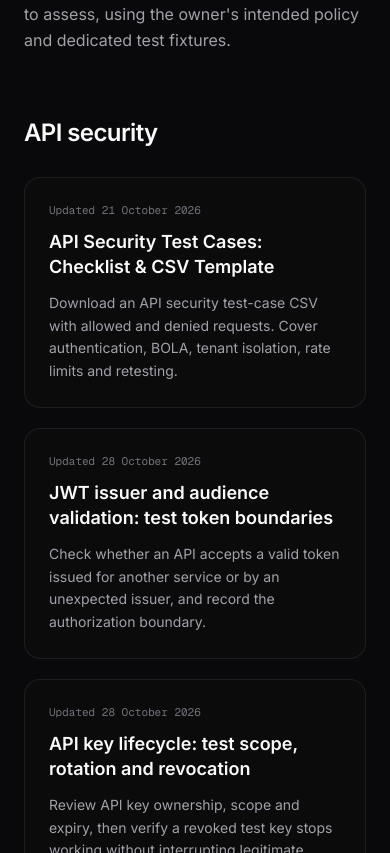
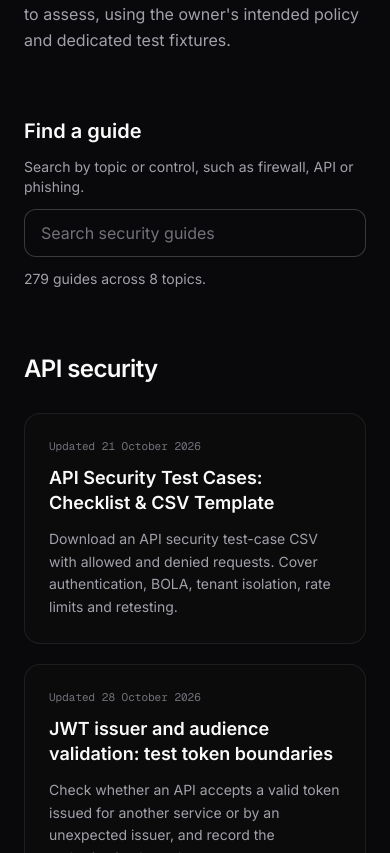
Before and after one commit to 4ryanwaliaa/BugSnaps, a Next.js app: page /guides in a window 390 px wide. Shown: the part 1205-2058 px from the top of the page. Built offline with nearby package versions, Linux system fonts and the light colour scheme; no server answers.

Commit message:
Improve security guide discovery

```diff
--- a/app/guides/page.tsx
+++ b/app/guides/page.tsx
@@ -3,6 +3,7 @@ import Link from "@/components/site/content-link";
 import { JsonLd, PageHeader, Section, SiteShell } from "@/components/site/page-parts";
 import { SECURITY_GUIDES, SECURITY_GUIDE_CATEGORIES, guidePath } from "@/lib/security-guides";
 import { absoluteUrl, pageMetadata } from "@/lib/site";
+import { GuideDirectory } from "@/components/site/guide-directory";
 
 export const metadata: Metadata = pageMetadata({
   title: "Security Testing Guides and Practical Checklists",
@@ -59,24 +60,7 @@ export default function SecurityGuidesIndex() {
           </p>
         </div>
       </Section>
-      {SECURITY_GUIDE_CATEGORIES.map((category) => (
-        <Section key={category} id={categoryId(category)} labelledBy={`${categoryId(category)}-title`}>
-          <h2 id={`${categoryId(category)}-title`} className="text-2xl font-semibold tracking-tight">{category}</h2>
-          <ul className="mt-7 grid gap-5 md:grid-cols-2 lg:grid-cols-3">
-            {SECURITY_GUIDES.filter((guide) => guide.category === category).map((guide) => (
-              <li key={guide.slug} className="rounded-2xl border border-white/[0.08] bg-surface/30 p-6">
-                <article>
-                  <p className="font-mono text-[11px] text-muted-2">Updated <time dateTime={guide.updated}>{new Date(`${guide.updated}T00:00:00Z`).toLocaleDateString("en-GB", { day: "numeric", month: "long", year: "numeric", timeZone: "UTC" })}</time></p>
-                  <h3 className="mt-3 text-lg font-semibold leading-snug">
-                    <Link href={guidePath(guide.slug)} className="hover:text-accent">{guide.title}</Link>
-                  </h3>
-                  <p className="mt-3 text-sm leading-relaxed text-muted">{guide.description}</p>
-                </article>
-              </li>
-            ))}
-          </ul>
-        </Section>
-      ))}
+      <GuideDirectory categories={SECURITY_GUIDE_CATEGORIES} guides={SECURITY_GUIDES.map(({ slug, title, description, category, updated }) => ({ slug, title, description, category, updated }))} />
       <Section labelledBy="guide-next-title" className="border-t border-white/[0.06]">
         <h2 id="guide-next-title" className="text-2xl font-semibold tracking-tight">Compare coverage before choosing a tool.</h2>
         <p className="mt-4 max-w-2xl leading-relaxed text-muted">
--- /dev/null
+++ b/branding/seo/backlink-prospects-2026-10-29.md
@@ -0,0 +1,30 @@
+# BugSnaps backlink prospects — 29 October 2026
+
+Status: **research and drafts only; no third-party submissions sent**. A listing is subject to the maintainer's review, and a link does not guarantee search ranking or indexing. Recheck each target and its current rules before submitting. Disclose that BugSnaps owns the proposed tools.
+
+## 1. Awesome Cyber Security — PhishLens
+
+- Target: [Secure web application tools](https://github.com/okhosting/awesome-cyber-security#secure-web-application-tools). The list includes browser-based utilities and invites fork-and-PR contributions in its [contribution section](https://github.com/okhosting/awesome-cyber-security#contributions-welcome). Its default branch was last pushed on 27 October 2026. Confirm the category remains appropriate and search existing submissions before proposing.
+- Proposed entry: `[PhishLens](https://bugsnaps.in/phishing-detector) - Browser-based URL inspection for suspicious-link review, with optional domain and DNS context checks. URL patterns and provider signals do not establish that a link is safe.`
+- Fit and limits: This is a direct link to the public tool, subject to the curator's acceptance. The initial URL review is local; optional external checks run only when selected. Do not claim the tool visits pages, follows redirects or proves domain ownership.
+- Status: **Unsent; not listed.**
+
+## 2. Awesome Cybersecurity Blue Team — EndpointRadar
+
+- Target: [Windows-based defenses](https://github.com/fabacab/awesome-cybersecurity-blueteam#windows-based-defenses). This collection favors free software and accepts contributions. Its [rules](https://github.com/fabacab/awesome-cybersecurity-blueteam/blob/main/CONTRIBUTING.md) ask contributors to search prior suggestions, use one suggestion per PR, add it at the end of the relevant category, and provide a useful title and repository link in the commit message.
+- Proposed entry: `[EndpointRadar](https://github.com/4ryanwalia/EndpointRadar) - Read-only Windows endpoint posture scanner for reviewing antivirus, firewall, patch inventory, listening ports, services and installed software.`
+- Fit and limits: The public project is MIT licensed and supports point-in-time reviews; it is not an EDR, continuous monitor or remediation product. This list links the GitHub project, so any referral to BugSnaps would be indirect through its README. The repository's last default-branch push was in 2024 and it had 81 open PRs when checked; a response may be slow.
+- Status: **Unsent; not listed.**
+
+## 3. Awesome Cyber Security Tools — EndpointRadar
+
+- Target: [Active information gathering](https://github.com/0xh3xa/awesome-cyber-security-tools#active-information-gathering). The [contribution guidelines](https://github.com/0xh3xa/awesome-cyber-security-tools/blob/master/CONTRIBUTING.md) request duplicate checks, one suggestion per PR, an informative description ending with a period, and alphabetical placement. Confirm with the maintainer that endpoint posture and network discovery belong in this category.
+- Proposed entry: `[EndpointRadar](https://github.com/4ryanwalia/EndpointRadar) - Windows endpoint posture scanner with authorized network discovery and exposure review.`
+- Fit and limits: The GitHub project describes local posture scanning and separate network-discovery modes. The list normally links to a project repository; this would be an indirect, not a direct, BugSnaps link. No `EndpointRadar` issue or PR appeared in GitHub search for this repository when checked.
+- Status: **Unsent; not listed.**
+
+## Link already added
+
+The user-owned [EndpointRadar README](https://github.com/4ryanwalia/EndpointRadar/blob/main/README.md) links to the [BugSnaps report workspace](https://bugsnaps.in/endpointradar). The destination returned HTTP 200 when checked. This is a self-owned referral, not an independent editorial endorsement; ranking credit is not established. Commit: `9b0e4cd8f2a39eb8981e2c66ed43094ce22aa144`.
+
+Follow [Google's link-spam policy](https://developers.google.com/search/docs/essentials/spam-policies#link-spam): avoid automated link creation, excessive reciprocal links, and paid links that pass ranking credit.
--- /dev/null
+++ b/components/site/guide-directory.tsx
@@ -0,0 +1,64 @@
+"use client";
+
+import { useId, useState } from "react";
+import Link from "@/components/site/content-link";
+import { Section } from "@/components/site/page-parts";
+import type { SecurityGuideCategory } from "@/lib/security-guides";
+
+type GuideCard = {
+  slug: string;
+  title: string;
+  description: string;
+  category: SecurityGuideCategory;
+  updated: string;
+};
+
+const categoryId = (category: string) => category.toLowerCase().replaceAll(" ", "-");
+
+export function GuideDirectory({ guides, categories }: { guides: GuideCard[]; categories: SecurityGuideCategory[] }) {
+  const [query, setQuery] = useState("");
+  const fieldId = useId();
+  const words = query.toLowerCase().trim().split(/\s+/).filter(Boolean);
+  const matches = (guide: GuideCard) => {
+    const text = `${guide.title} ${guide.description} ${guide.category}`.toLowerCase();
+    return words.every((word) => text.includes(word));
+  };
+  const visible = guides.filter(matches);
+
+  return (
+    <>
+      <Section labelledBy="find-guide-title" className="!pb-0">
+        <div className="max-w-2xl">
+          <h2 id="find-guide-title" className="text-xl font-semibold">Find a guide</h2>
+          <label htmlFor={fieldId} className="mt-3 block text-sm text-muted">Search by topic or control, such as firewall, API or phishing.</label>
+          <div className="mt-3 flex flex-wrap gap-3">
+            <input id={fieldId} type="search" value={query} onChange={(event) => setQuery(event.target.value)} placeholder="Search security guides" className="min-h-12 w-full rounded-xl border border-white/20 bg-background px-4 text-foreground placeholder:text-muted-2 focus:outline-none focus:ring-2 focus:ring-accent sm:max-w-md" />
+            {query && <button type="button" onClick={() => setQuery("")} className="min-h-12 rounded-xl border border-white/20 px-4 text-sm hover:bg-white/5">Clear search</button>}
+          </div>
+          <p className="mt-3 text-sm text-muted" aria-live="polite">{query.trim() ? `${visible.length} ${visible.length === 1 ? "guide matches" : "guides match"} your search.` : `${guides.length} guides across ${categories.length} topics.`}</p>
+          {query.trim() && visible.length === 0 && <p className="mt-2 text-sm text-muted">Try a broader term, or clear the search to browse every topic.</p>}
+        </div>
+      </Section>
+      {categories.map((category) => {
+        const categoryGuides = visible.filter((guide) => guide.category === category);
+        if (!categoryGuides.length) return null;
+        return (
+          <Section key={category} id={categoryId(category)} labelledBy={`${categoryId(category)}-title`}>
+            <h2 id={`${categoryId(category)}-title`} className="text-2xl font-semibold tracking-tight">{category}</h2>
+            <ul className="mt-7 grid gap-5 md:grid-cols-2 lg:grid-cols-3">
+              {categoryGuides.map((guide) => (
+                <li key={guide.slug} className="rounded-2xl border border-white/[0.08] bg-surface/30 p-6">
+                  <article>
+                    <p className="font-mono text-[11px] text-muted-2">Updated <time dateTime={guide.updated}>{new Date(`${guide.updated}T00:00:00Z`).toLocaleDateString("en-GB", { day: "numeric", month: "long", year: "numeric", timeZone: "UTC" })}</time></p>
+                    <h3 className="mt-3 text-lg font-semibold leading-snug"><Link href={`/guides/${guide.slug}`} className="hover:text-accent">{guide.title}</Link></h3>
+                    <p className="mt-3 text-sm leading-relaxed text-muted">{guide.description}</p>
+                  </article>
+                </li>
+              ))}
+            </ul>
+          </Section>
+        );
+      })}
+    </>
+  );
+}
```
